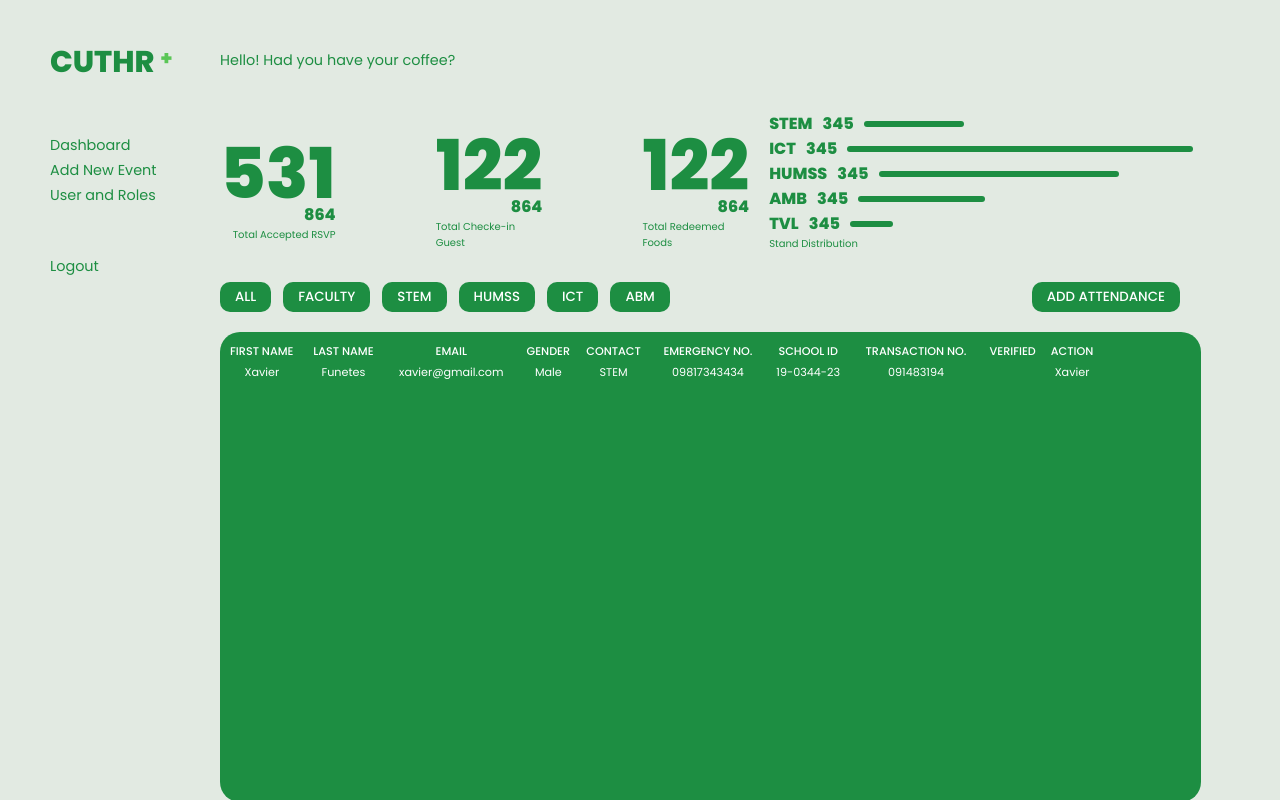
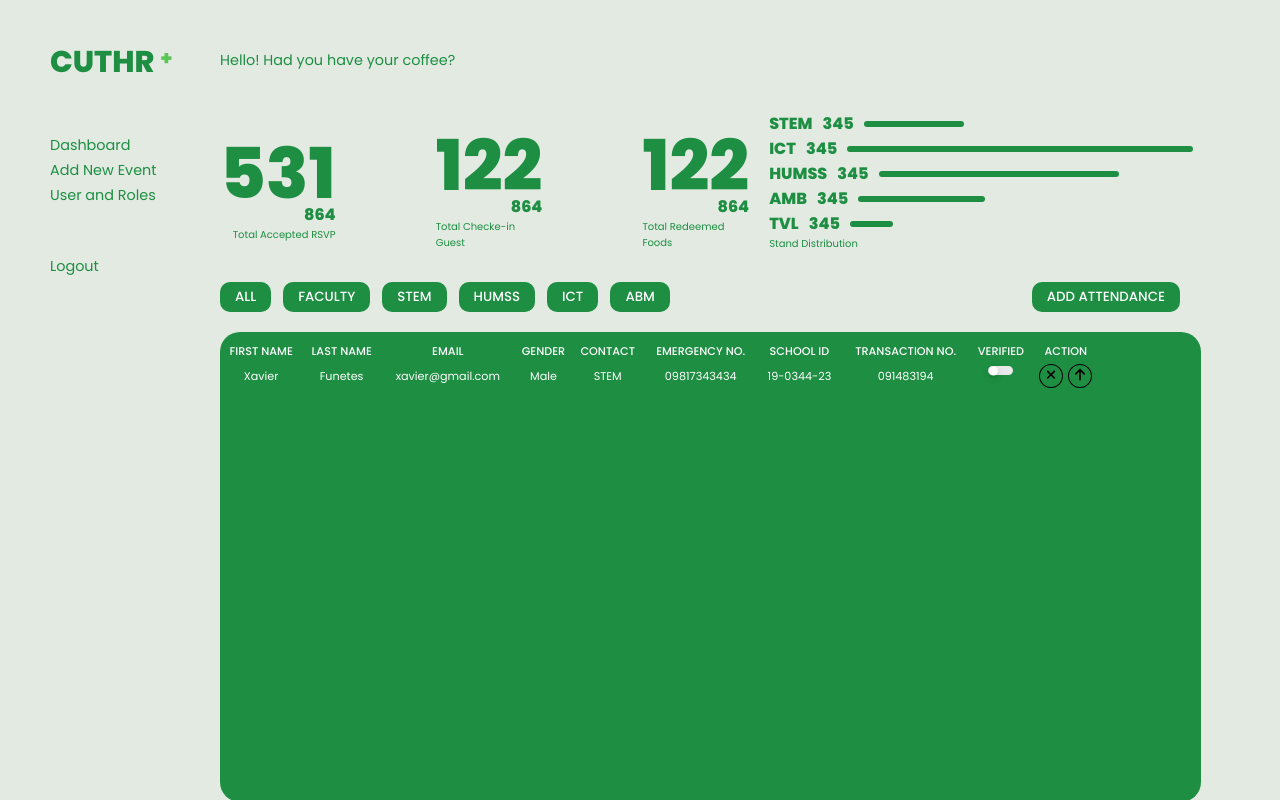
Before and after one commit to FajiSource/cuthr_admin_app, a React (Vite) app: page /dashboard in a window 1280 px wide. Built offline with nearby package versions, Linux system fonts and the light colour scheme.

Commit message:
update form v1

```diff
--- a/src/assets/globals.css
+++ b/src/assets/globals.css
@@ -442,9 +442,27 @@ button:hover{
     border-bottom-width:  2px;
     border-bottom-style: solid ;
     width: 100%;
+    border-color: white;
 }
 
 
+.toggle-col{
+    display: flex;
+    justify-content: center;
+}
+.action-btns{
+    width: 100%;
+    border-color: white;
+    color: white;
+    display: flex;
+    gap: 5px;
+    justify-content: center;
+}
+.action-btns button{
+    border-width: 1px;
+    border-style: solid;
+    border-radius: 100%;
+}
 
 /* update user */
 .update-user-page{
--- a/src/pages/DashBoard.jsx
+++ b/src/pages/DashBoard.jsx
@@ -1,3 +1,8 @@
+import { FontAwesomeIcon } from "@fortawesome/react-fontawesome";
+import Toggle from "../components/ui/Toggle";
+import { faXmark } from "@fortawesome/free-solid-svg-icons";
+import { faArrowUp } from "@fortawesome/free-solid-svg-icons/faArrowUp";
+
 export default function DashBoard() {
     return (
         <section className="text dashboard-section">
@@ -131,11 +136,14 @@ export default function DashBoard() {
                                     <td>
                                         091483194
                                     </td>
-                                    <td>
-
+                                    <td className="toggle-col">
+                                        <Toggle/>
                                     </td>
                                     <td>
-                                        Xavier
+                                        <div className="action-btns">
+                                            <button className="secondary-bg "><FontAwesomeIcon icon={faXmark}/></button>
+                                            <button className="secondary-bg "><FontAwesomeIcon icon={faArrowUp}/></button>
+                                        </div>
                                     </td>
 
                                 </tr>
```
